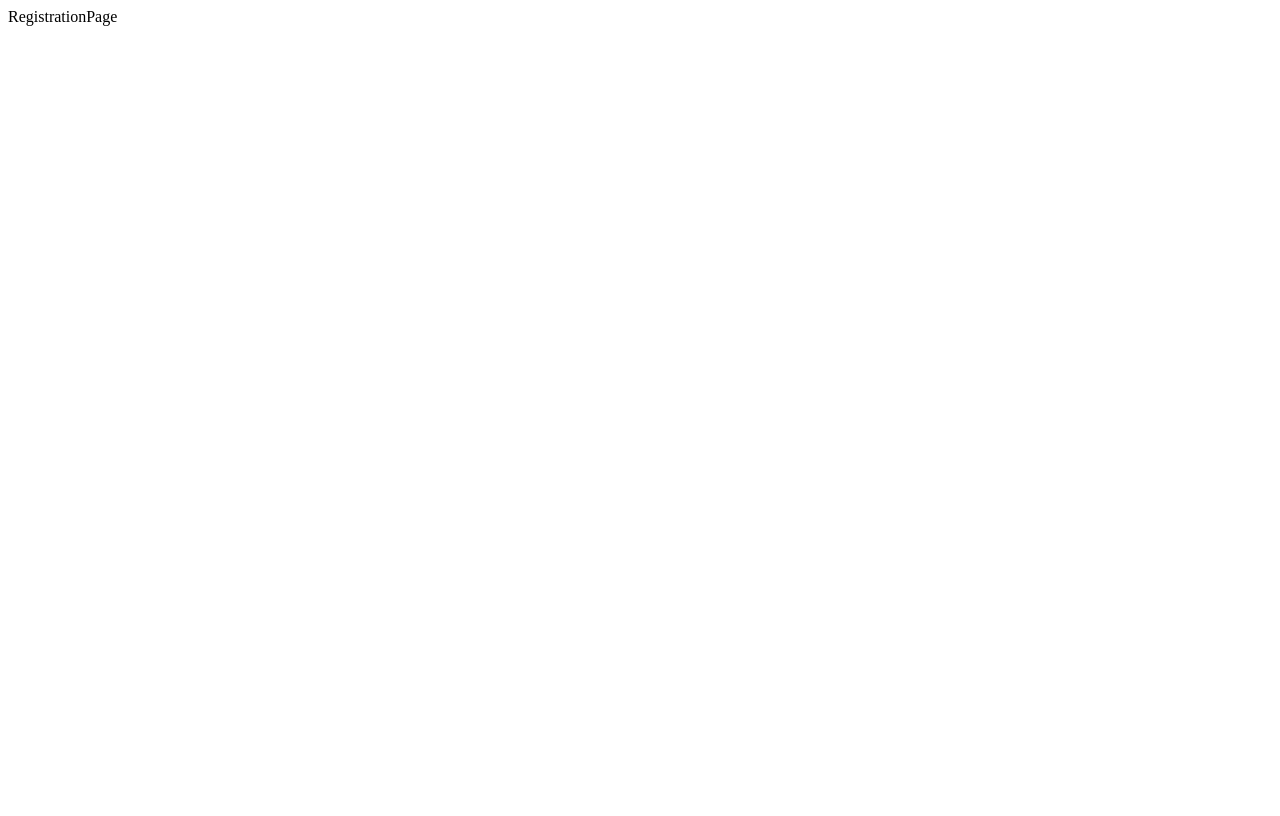
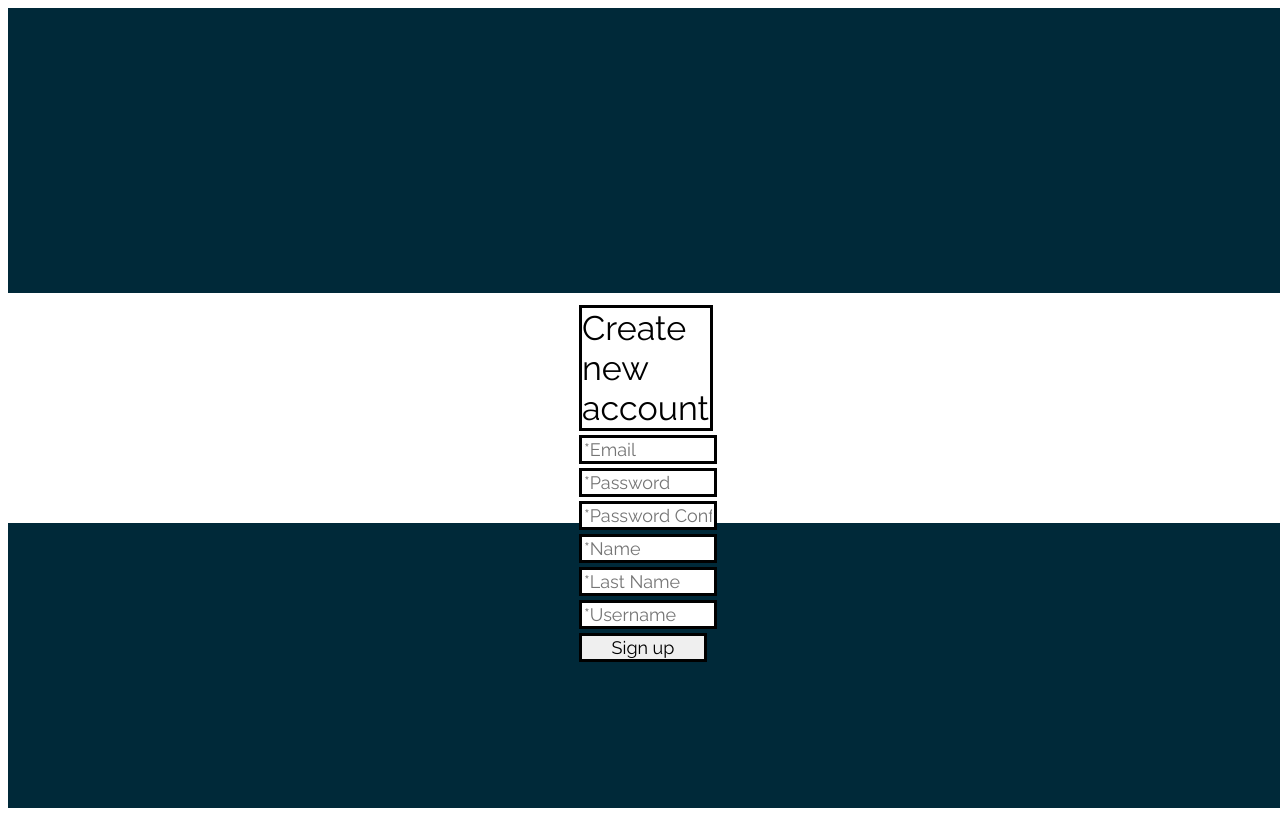
Before and after one commit to noizziday/fullStackFront, a React (Create React App) app: page /registration in a window 1280 px wide. Built offline with nearby package versions, Linux system fonts and the light colour scheme.

Commit message:
register login

```diff
--- a/package.json
+++ b/package.json
@@ -5,6 +5,7 @@
   "dependencies": {
     "@emotion/react": "^11.10.5",
     "@emotion/styled": "^11.10.5",
+    "@fontsource/raleway": "^4.5.11",
     "@fontsource/roboto": "^4.5.8",
     "@mui/icons-material": "^5.10.15",
     "@mui/material": "^5.10.15",
@@ -13,7 +14,9 @@
     "@testing-library/react": "^13.4.0",
     "@testing-library/user-event": "^13.5.0",
     "axios": "^1.2.0",
+    "bootstrap": "^5.2.3",
     "react": "^18.2.0",
+    "react-bootstrap": "^2.6.0",
     "react-dom": "^18.2.0",
     "react-router-dom": "^6.4.3",
     "react-scripts": "5.0.1",
--- a/src/pages/LoginPage.jsx
+++ b/src/pages/LoginPage.jsx
@@ -1,7 +1,50 @@
 import React from "react";
+import "@fontsource/raleway"
 
 const LoginPage = () => {
-  return <div>LoginPage</div>;
+  return <div>
+  <div
+style={{
+  width: "100vw",
+  height: "100vh",
+  display: "flex",
+  alignItems: "center",
+  justifyContent: "center",
+  backgroundColor: '#002939'
+}}
+>
+<div className="card" style={{height:'12vw', width: "100%", backgroundColor: 'white' }}>
+  <div className="card-body"  style={{ display: 'flex', justifyContent: 'center'}}>
+    <div style={{margin: '20px'}}>
+    <h2  style={{ width: '10vw', fontFamily: 'Raleway', fontWeight: '400', fontSize: '34px', border: 'solid', margin: '2px',}}>Sign in your account</h2>
+    <div className="mb-3">
+      <input
+        type="last_name"
+        className="form-control"
+        placeholder="*Username"
+        style={{ width: '10vw', fontFamily: 'Raleway', fontWeight: '400', fontSize: '18px' , border: 'solid', margin: '2px'}}
+      />
+    </div>
+    <div className="mb-3">
+      <input
+        type="username"
+        className="form-control"
+        placeholder="*Password"
+        style={{ width: '10vw', fontFamily: 'Raleway', fontWeight: '400', fontSize: '18px' , border: 'solid', margin: '2px'}}
+      />
+    </div>
+
+    <button
+      // onClick={handleClick}
+      className="btn btn-light"
+      style={{ width: '10vw', fontFamily: 'Raleway', fontWeight: '400', fontSize: '18px' , border: 'solid', margin: '2px'}}
+    >
+      Sign In
+    </button>
+    </div>
+  </div>
+</div>
+</div></div>;
 };
 
 export default LoginPage;
--- /dev/null
+++ b/src/pages/RegistrationPage.css
@@ -0,0 +1 @@
+@import url('https://fonts.googleapis.com/css2?family=Raleway:wght@300&display=swap');
--- a/src/pages/RegistrationPage.jsx
+++ b/src/pages/RegistrationPage.jsx
@@ -1,7 +1,90 @@
 import React from "react";
+import "@fontsource/raleway"
+import { useNavigate } from "react-router-dom";
+
+
 
 const RegistrationPage = () => {
-  return <div>RegistrationPage</div>;
+const navigate = useNavigate('')
+
+  return <div>
+
+    <div
+  style={{
+    width: "100vw",
+    height: "100vh",
+    display: "flex",
+    alignItems: "center",
+    justifyContent: "center",
+    backgroundColor: '#002939'
+  }}
+>
+  <div className="card" style={{height:'18vw', width: "100%", backgroundColor: 'white' }}>
+    <div className="card-body"  style={{ display: 'flex', justifyContent: 'center', margin:'10px'}}>
+      <div>
+      <h2  style={{ width: '10vw', fontFamily: 'Raleway', fontWeight: '400', fontSize: '34px', border: 'solid', margin: '2px',}}>Create new account</h2>
+      <div className="mb-3">
+        <input
+          type="email"
+          className="form-control"
+          placeholder="*Email"
+          style={{ width: '10vw', fontFamily: 'Raleway', fontWeight: '400', fontSize: '18px', border: 'solid', margin: '2px'}}
+        />
+      </div>
+      <div className="mb-3">
+        <input
+          type="password"
+          className="form-control"
+          placeholder="*Password"
+          style={{ width: '10vw', fontFamily: 'Raleway', fontWeight: '400', fontSize: '18px' , border: 'solid', margin: '2px'}}
+        />
+      </div>
+      <div className="mb-3">
+        <input
+          type="password"
+          className="form-control"
+          placeholder="*Password Confirm"
+          style={{ width: '10vw', fontFamily: 'Raleway', fontWeight: '400', fontSize: '18px' , border: 'solid', margin: '2px'}}
+        />
+      </div>
+      <div className="mb-3">
+        <input
+          type="name"
+          className="form-control"
+          placeholder="*Name"
+          style={{ width: '10vw', fontFamily: 'Raleway', fontWeight: '400', fontSize: '18px' , border: 'solid', margin: '2px'}}
+        />
+      </div>
+      <div className="mb-3">
+        <input
+          type="last_name"
+          className="form-control"
+          placeholder="*Last Name"
+          style={{ width: '10vw', fontFamily: 'Raleway', fontWeight: '400', fontSize: '18px' , border: 'solid', margin: '2px'}}
+        />
+      </div>
+      <div className="mb-3">
+        <input
+          type="username"
+          className="form-control"
+          placeholder="*Username"
+          style={{ width: '10vw', fontFamily: 'Raleway', fontWeight: '400', fontSize: '18px' , border: 'solid', margin: '2px'}}
+        />
+      </div>
+
+      <button
+        onClick={()=>{
+          navigate('/login')
+        }}
+        className="btn btn-light"
+        style={{ width: '10vw', fontFamily: 'Raleway', fontWeight: '400', fontSize: '18px' , border: 'solid', margin: '2px', cursor:'pointer'}}
+      >
+        Sign up
+      </button>
+      </div>
+    </div>
+  </div>
+</div></div>;
 };
 
 export default RegistrationPage;
```
Also changed, not shown: 1 other file (tests, documents, lock files or other folders).
